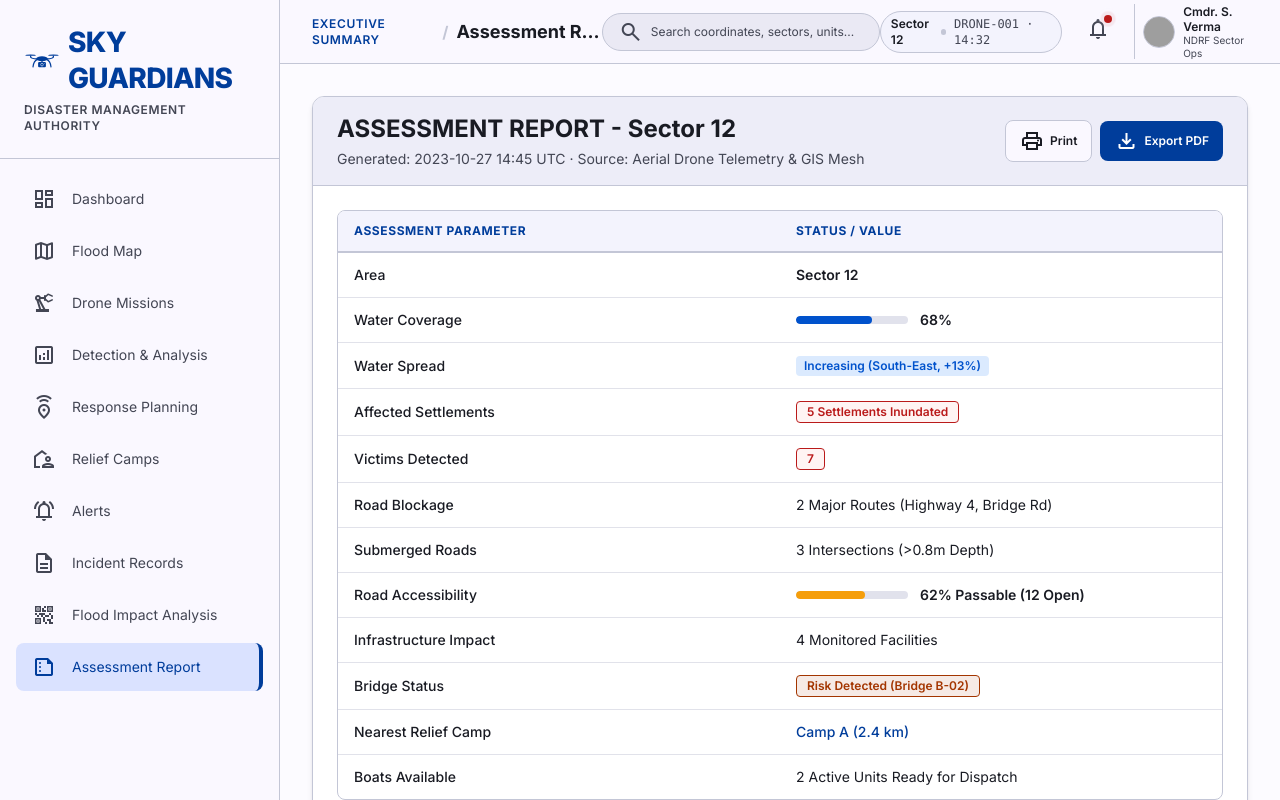
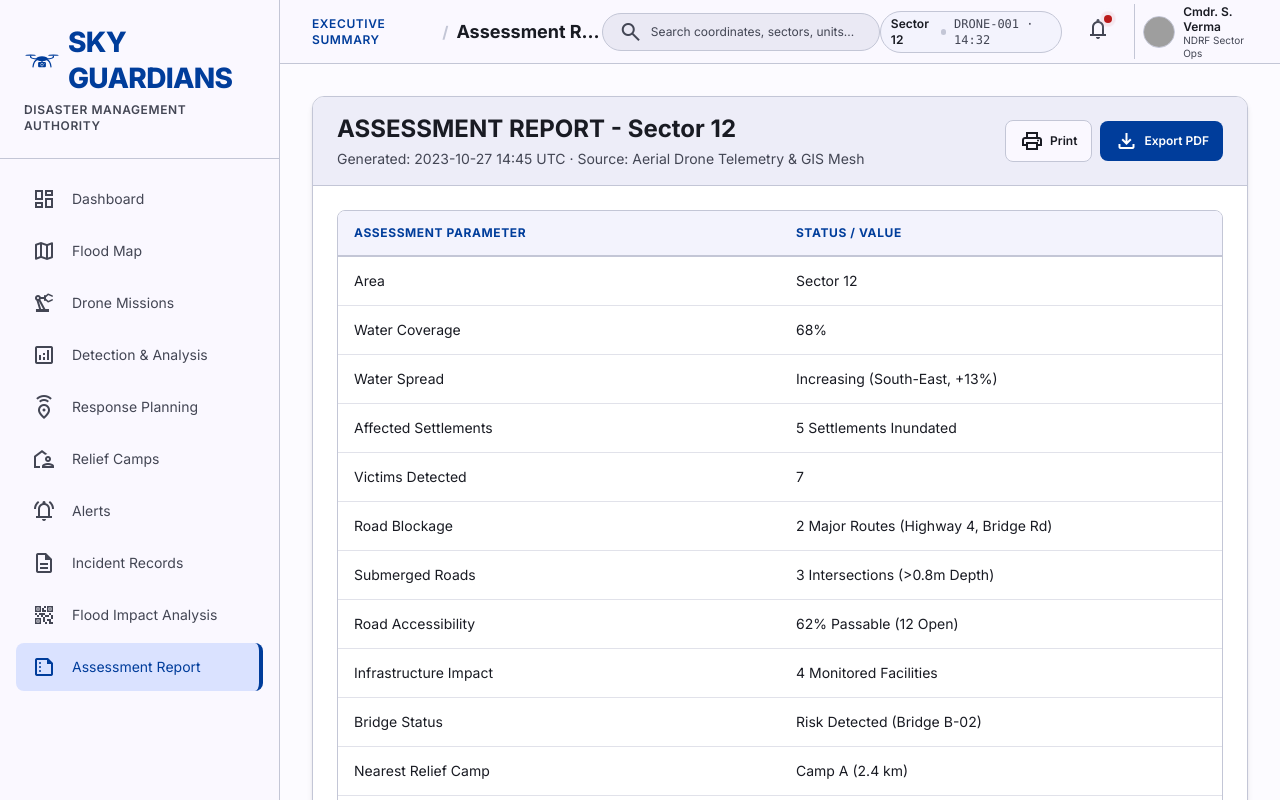
Before and after one commit to SanviShan25/SIH, a React (Vite) app in the folder frontend/: page /flood-report in a window 1280 px wide. Built offline with nearby package versions, Linux system fonts and the light colour scheme; grey boxes are pictures that could not be loaded.

Commit message:
Standardize Assessment Report fonts and remove all styled chips/progress bars for simple plain text presentation

```diff
--- a/frontend/src/pages/FloodReport.tsx
+++ b/frontend/src/pages/FloodReport.tsx
@@ -1,5 +1,4 @@
 import React from 'react';
-import { settlementsData, infrastructureData, roadAccessibilityData, waterSpreadData } from '../data/mockData';
 
 export const FloodReport: React.FC = () => {
   return (
@@ -38,113 +37,81 @@ export const FloodReport: React.FC = () => {
             <table className="w-full text-left border-collapse font-body-md text-sm">
               <thead>
                 <tr className="border-b-2 border-outline-variant bg-surface-container-low text-primary font-bold uppercase tracking-wider text-xs">
-                  <th className="py-3 px-4 w-1/2">Assessment Parameter</th>
-                  <th className="py-3 px-4 w-1/2">Status / Value</th>
+                  <th className="py-3.5 px-4 w-1/2">ASSESSMENT PARAMETER</th>
+                  <th className="py-3.5 px-4 w-1/2">STATUS / VALUE</th>
                 </tr>
               </thead>
               <tbody className="divide-y divide-outline-variant/50 text-on-surface">
                 {/* 1. Area */}
                 <tr className="hover:bg-surface-container-low/40 transition-colors">
-                  <td className="py-3 px-4 font-medium text-on-surface">Area</td>
-                  <td className="py-3 px-4 font-semibold text-on-surface">Sector 12</td>
+                  <td className="py-3.5 px-4">Area</td>
+                  <td className="py-3.5 px-4">Sector 12</td>
                 </tr>
 
                 {/* 2. Water Coverage */}
                 <tr className="hover:bg-surface-container-low/40 transition-colors">
-                  <td className="py-3 px-4 font-medium text-on-surface">Water Coverage</td>
-                  <td className="py-3 px-4">
-                    <div className="flex items-center gap-3">
-                      <div className="w-28 bg-surface-variant h-2 rounded-full overflow-hidden">
-                        <div className="bg-primary-container h-full rounded-full" style={{ width: `${waterSpreadData.coveragePercentage}%` }} />
-                      </div>
-                      <span className="font-semibold">{waterSpreadData.coveragePercentage}%</span>
-                    </div>
-                  </td>
+                  <td className="py-3.5 px-4">Water Coverage</td>
+                  <td className="py-3.5 px-4">68%</td>
                 </tr>
 
                 {/* 3. Water Spread */}
                 <tr className="hover:bg-surface-container-low/40 transition-colors">
-                  <td className="py-3 px-4 font-medium text-on-surface">Water Spread</td>
-                  <td className="py-3 px-4">
-                    <span className="inline-flex items-center px-2 py-0.5 rounded bg-blue-100 text-primary-container text-xs font-semibold">
-                      {waterSpreadData.trend} ({waterSpreadData.direction}, {waterSpreadData.changeSincePreviousSurvey})
-                    </span>
-                  </td>
+                  <td className="py-3.5 px-4">Water Spread</td>
+                  <td className="py-3.5 px-4">Increasing (South-East, +13%)</td>
                 </tr>
 
                 {/* 4. Affected Settlements */}
                 <tr className="hover:bg-surface-container-low/40 transition-colors">
-                  <td className="py-3 px-4 font-medium text-on-surface">Affected Settlements</td>
-                  <td className="py-3 px-4">
-                    <span className="inline-flex items-center px-2.5 py-0.5 rounded bg-error-container/30 border border-error text-error text-xs font-semibold">
-                      {settlementsData.length} Settlements Inundated
-                    </span>
-                  </td>
+                  <td className="py-3.5 px-4">Affected Settlements</td>
+                  <td className="py-3.5 px-4">5 Settlements Inundated</td>
                 </tr>
 
                 {/* 5. Victims Detected */}
                 <tr className="hover:bg-surface-container-low/40 transition-colors">
-                  <td className="py-3 px-4 font-medium text-on-surface">Victims Detected</td>
-                  <td className="py-3 px-4">
-                    <span className="inline-flex items-center px-2.5 py-0.5 rounded bg-error-container/30 border border-error text-error text-xs font-semibold">
-                      7
-                    </span>
-                  </td>
+                  <td className="py-3.5 px-4">Victims Detected</td>
+                  <td className="py-3.5 px-4">7</td>
                 </tr>
 
                 {/* 6. Road Blockage */}
                 <tr className="hover:bg-surface-container-low/40 transition-colors">
-                  <td className="py-3 px-4 font-medium text-on-surface">Road Blockage</td>
-                  <td className="py-3 px-4 text-on-surface">{roadAccessibilityData.blockedRoads} Major Routes (Highway 4, Bridge Rd)</td>
+                  <td className="py-3.5 px-4">Road Blockage</td>
+                  <td className="py-3.5 px-4">2 Major Routes (Highway 4, Bridge Rd)</td>
                 </tr>
 
                 {/* 7. Submerged Roads */}
                 <tr className="hover:bg-surface-container-low/40 transition-colors">
-                  <td className="py-3 px-4 font-medium text-on-surface">Submerged Roads</td>
-                  <td className="py-3 px-4 text-on-surface">{roadAccessibilityData.submergedRoads} Intersections (&gt;0.8m Depth)</td>
+                  <td className="py-3.5 px-4">Submerged Roads</td>
+                  <td className="py-3.5 px-4">3 Intersections (&gt;0.8m Depth)</td>
                 </tr>
 
                 {/* 8. Road Accessibility */}
                 <tr className="hover:bg-surface-container-low/40 transition-colors">
-                  <td className="py-3 px-4 font-medium text-on-surface">Road Accessibility</td>
-                  <td className="py-3 px-4">
-                    <div className="flex items-center gap-3">
-                      <div className="w-28 bg-surface-variant h-2 rounded-full overflow-hidden">
-                        <div className="bg-[#f59e0b] h-full rounded-full" style={{ width: `${roadAccessibilityData.overallPercentage}%` }} />
-                      </div>
-                      <span className="font-semibold">{roadAccessibilityData.overallPercentage}% Passable ({roadAccessibilityData.openRoads} Open)</span>
-                    </div>
-                  </td>
+                  <td className="py-3.5 px-4">Road Accessibility</td>
+                  <td className="py-3.5 px-4">62% Passable (12 Open)</td>
                 </tr>
 
                 {/* 9. Infrastructure Impact */}
                 <tr className="hover:bg-surface-container-low/40 transition-colors">
-                  <td className="py-3 px-4 font-medium text-on-surface">Infrastructure Impact</td>
-                  <td className="py-3 px-4 text-on-surface">{infrastructureData.length} Monitored Facilities</td>
+                  <td className="py-3.5 px-4">Infrastructure Impact</td>
+                  <td className="py-3.5 px-4">4 Monitored Facilities</td>
                 </tr>
 
                 {/* 10. Bridge Status */}
                 <tr className="hover:bg-surface-container-low/40 transition-colors">
-                  <td className="py-3 px-4 font-medium text-on-surface">Bridge Status</td>
-                  <td className="py-3 px-4">
-                    <span className="inline-flex items-center px-2.5 py-0.5 rounded bg-tertiary-container/10 border border-tertiary-container text-tertiary-container text-xs font-semibold">
-                      Risk Detected (Bridge B-02)
-                    </span>
-                  </td>
+                  <td className="py-3.5 px-4">Bridge Status</td>
+                  <td className="py-3.5 px-4">Risk Detected (Bridge B-02)</td>
                 </tr>
 
                 {/* 11. Nearest Relief Camp */}
                 <tr className="hover:bg-surface-container-low/40 transition-colors">
-                  <td className="py-3 px-4 font-medium text-on-surface">Nearest Relief Camp</td>
-                  <td className="py-3 px-4 text-primary font-medium">
-                    Camp A (2.4 km)
-                  </td>
+                  <td className="py-3.5 px-4">Nearest Relief Camp</td>
+                  <td className="py-3.5 px-4">Camp A (2.4 km)</td>
                 </tr>
 
                 {/* 12. Boats Available */}
                 <tr className="hover:bg-surface-container-low/40 transition-colors">
-                  <td className="py-3 px-4 font-medium text-on-surface">Boats Available</td>
-                  <td className="py-3 px-4 text-on-surface">2 Active Units Ready for Dispatch</td>
+                  <td className="py-3.5 px-4">Boats Available</td>
+                  <td className="py-3.5 px-4">2 Active Units Ready for Dispatch</td>
                 </tr>
               </tbody>
             </table>
```
